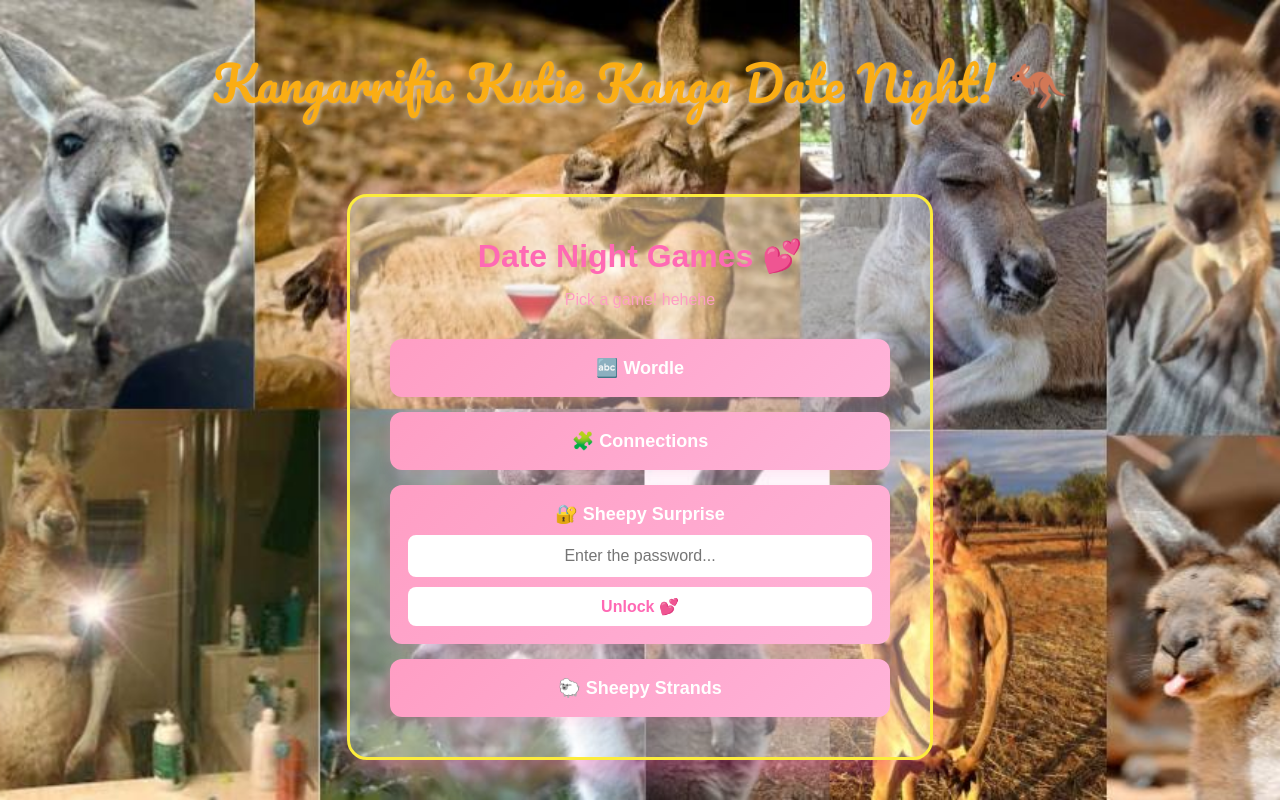
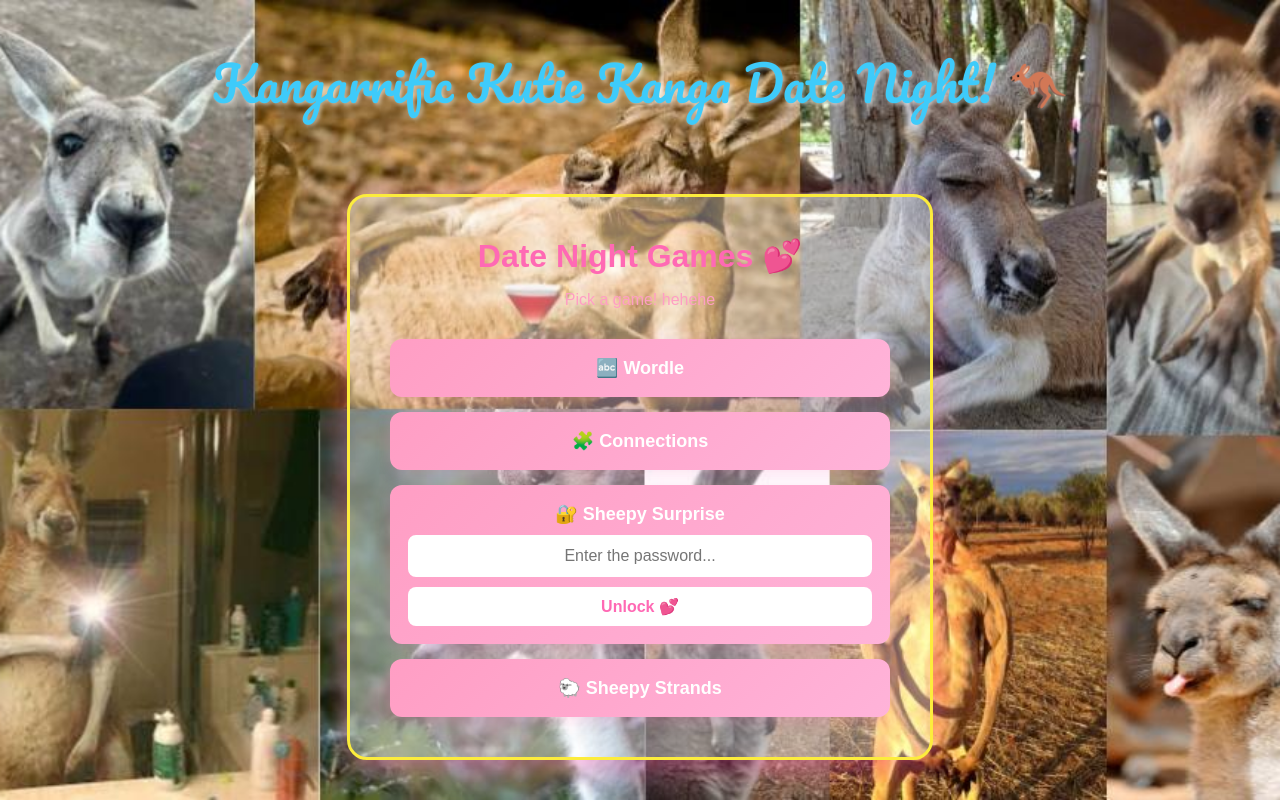
Before and after one commit to diegoo1268/-KangaDate, a plain HTML site: page index.html in a window 1280 px wide. Drawn offline with Linux system fonts and the light colour scheme.

Commit message:
Update index.html

```diff
--- a/index.html
+++ b/index.html
@@ -25,7 +25,7 @@
         .header-text {
             font-family: 'Pacifico', cursive;
             font-size: 48px;
-            color: #faad14;
+            color: #3ecbfa;
             text-align: center;
             margin-bottom: 60px;
             text-shadow: 2px 2px 4px rgba(255, 255, 255, 0.5);
```
